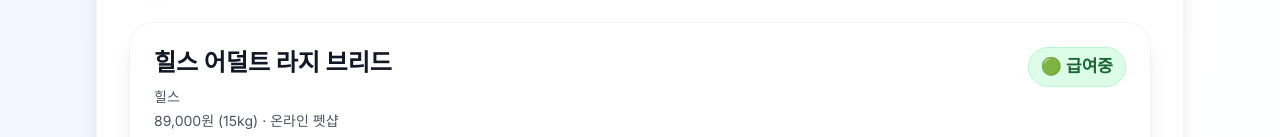
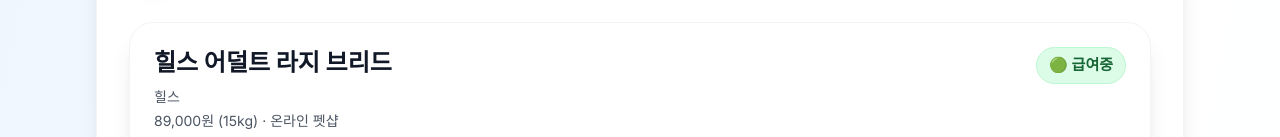
Before and after one commit to joyfuldoy1015/safe-pet-food, a Next.js app: page /pet-log/posts/post-1 in a window 1280 px wide. Shown: the part 479-616 px from the top of the page. Built offline with nearby package versions, Linux system fonts and the light colour scheme; no server answers.

Commit message:
style: 급여 상태 배지 폰트 크기 15px로 조정

```diff
--- a/app/pet-log/posts/[postId]/page.tsx
+++ b/app/pet-log/posts/[postId]/page.tsx
@@ -622,7 +622,7 @@
             record.status === '급여중' ? 'bg-green-100 text-green-800 border border-green-200' :
             record.status === '급여완료' ? 'bg-gray-100 text-gray-800 border border-gray-200' :
             'bg-red-100 text-red-800 border border-red-200'
-          }`} style={{ fontSize: '17px' }}>
+          }`} style={{ fontSize: '15px' }}>
             {statusConfig[record.status].icon} {record.status}
           </span>
         </div>
```
